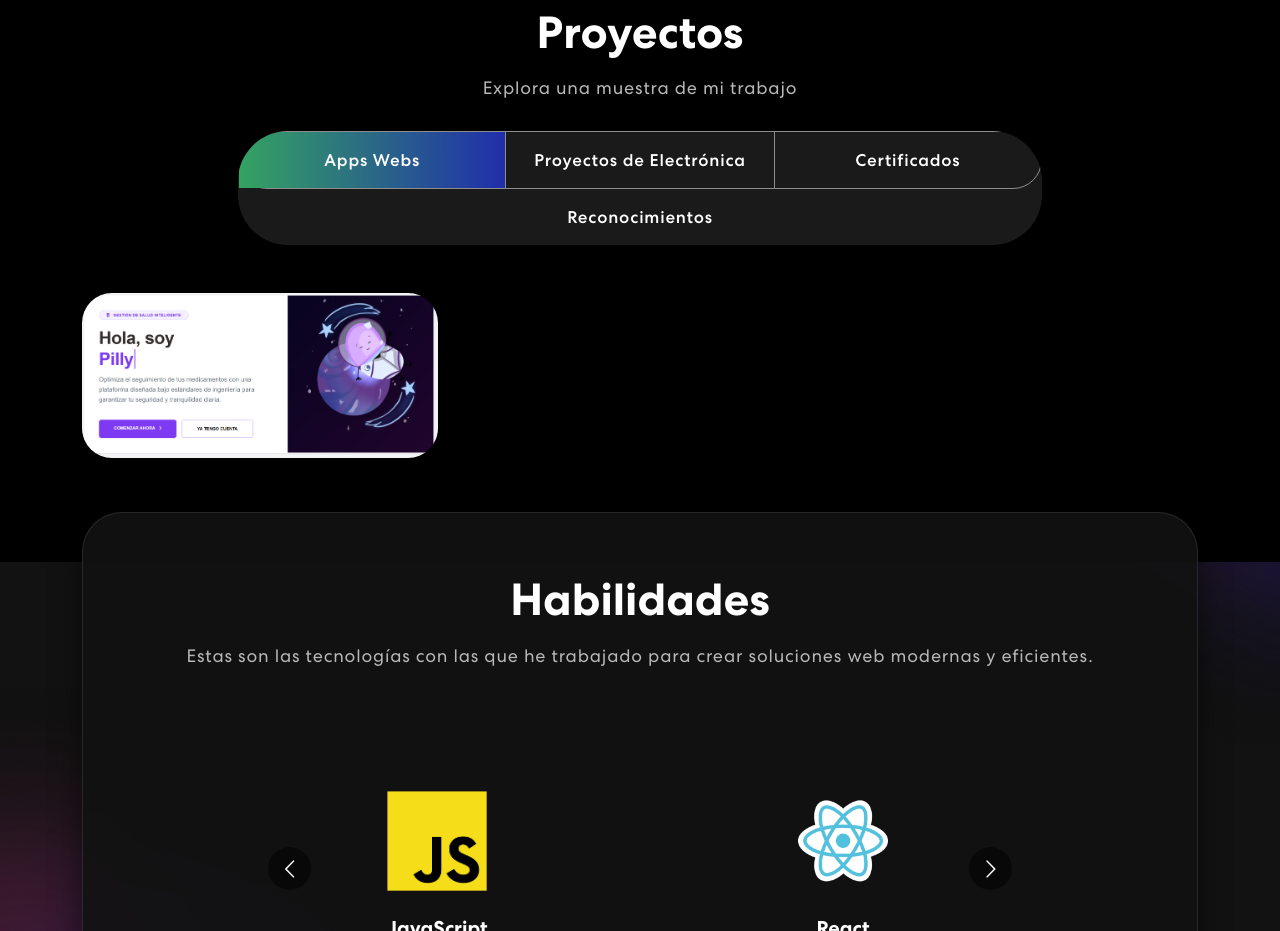
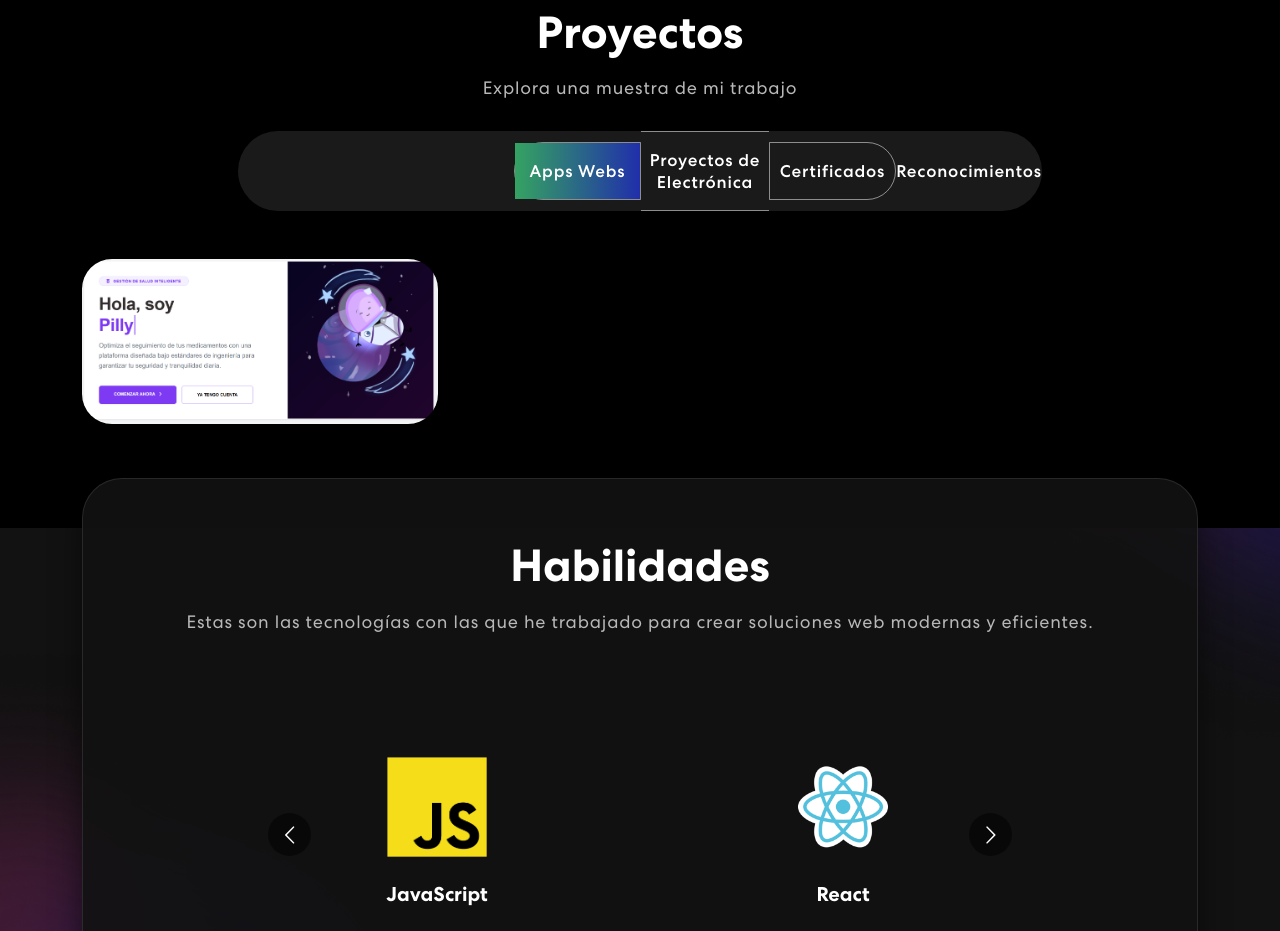
Before and after one commit to desiderio707mlv-crypto/portafolio1, a React (Create React App) app: page / in a window 1280 px wide. Shown: the part 880-1811 px from the top of the page. Built offline with nearby package versions, Linux system fonts and the light colour scheme.

Commit message:
correciones nav

```diff
--- a/src/components/Projects.js
+++ b/src/components/Projects.js
@@ -130,7 +130,9 @@ export const Projects = () => {
             <Tab.Container id="projects-tabs" defaultActiveKey="first">
 
                 {/* Navegación de Pestañas */}
-                <Nav variant="pills" className="nav-pills mb-5 justify-content-center align-items-center" id="pills-tab">
+                <Nav variant="pills" className="nav-pills mb-5 justify-content-center align-items-center flex-nowrap" id="pills-tab">
+
+                    <Nav variant="pills" className="nav-pills mb-5 justify-content-center align-items-center flex-nowrap" id="pills-tab"></Nav>
                     <Nav.Item>
                         <Nav.Link eventKey="first">Apps Webs</Nav.Link>
                     </Nav.Item>
```
